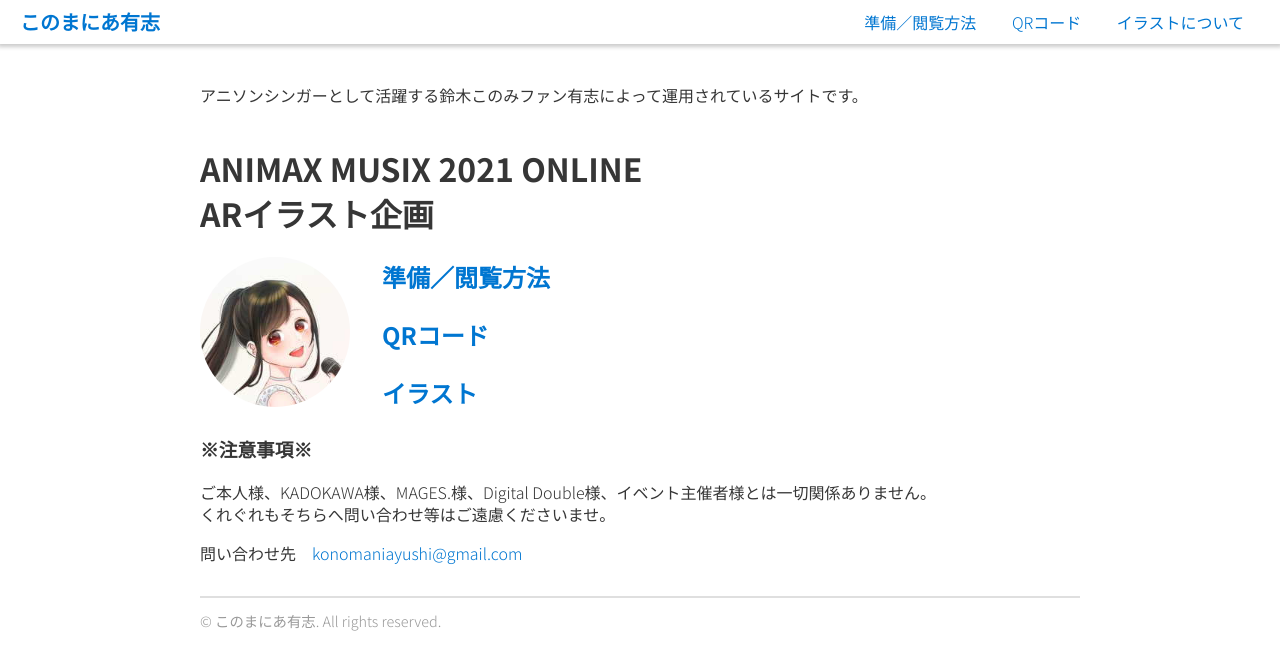
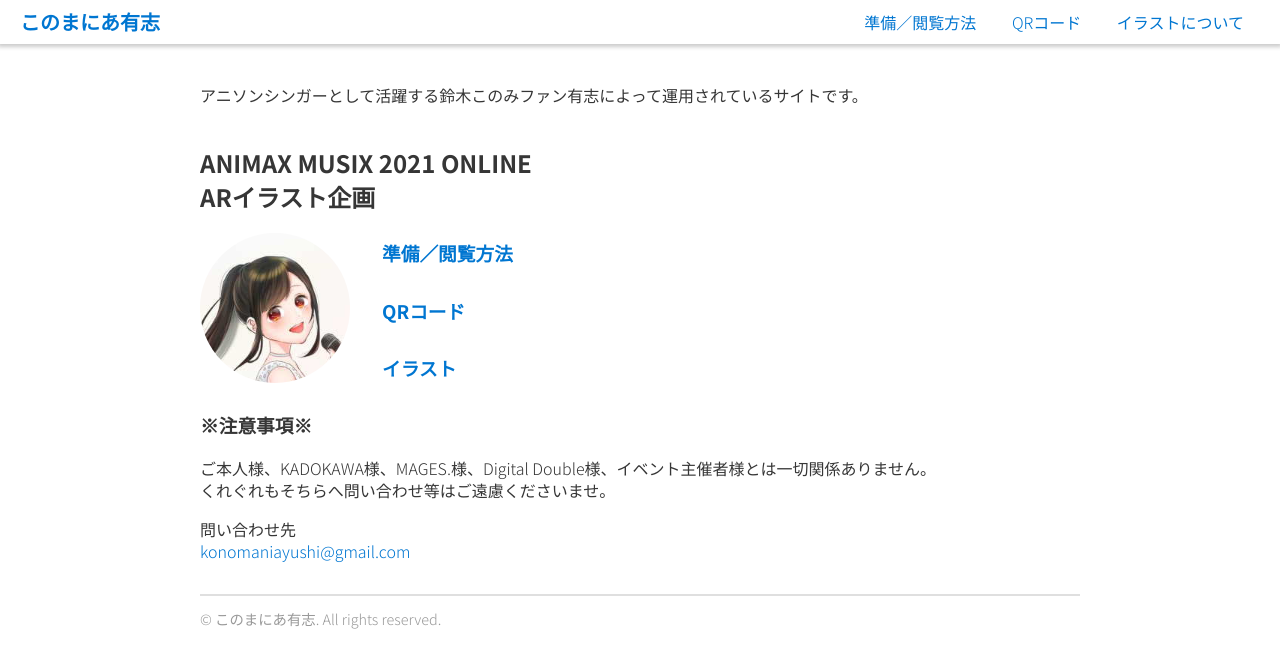
Before and after one commit to konomania/konomania.github.io, a Jekyll site: the page built from index.md, in a window 1280 px wide. Shown: the top 670 px of the page. Built offline with Jekyll 4.4.1, drawn with Linux system fonts in a browser that asks for light colours.

```diff
--- a/index.md
+++ b/index.md
@@ -9,15 +9,15 @@ layout: index
 </section>
 
 <section class="spotlight" markdown="1">
-# ANIMAX MUSIX 2021 ONLINE<br>ARイラスト企画
+## ANIMAX MUSIX 2021 ONLINE<br>ARイラスト企画
 
 <div class="wrapper" markdown="1">
 ![イラスト](assets/images/animax-illust.jpg){:.image}
 
   <div class="content" markdown="1">
-## [準備／閲覧方法](/howto)
-## [QRコード](/qrcode)
-## [イラスト](/concept)
+### [準備／閲覧方法](/howto)
+### [QRコード](/qrcode)
+### [イラスト](/concept)
   </div>
 </div>
 </section>
@@ -29,7 +29,8 @@ layout: index
 ご本人様、KADOKAWA様、MAGES.様、Digital Double様、イベント主催者様とは一切関係ありません。
 くれぐれもそちらへ問い合わせ等はご遠慮くださいませ。
 
-問い合わせ先　[konomaniayushi@gmail.com](mailto:konomaniayushi@gmail.com)
+問い合わせ先
+[konomaniayushi@gmail.com](mailto:konomaniayushi@gmail.com)
 
 {:.content}
 </section>
```
